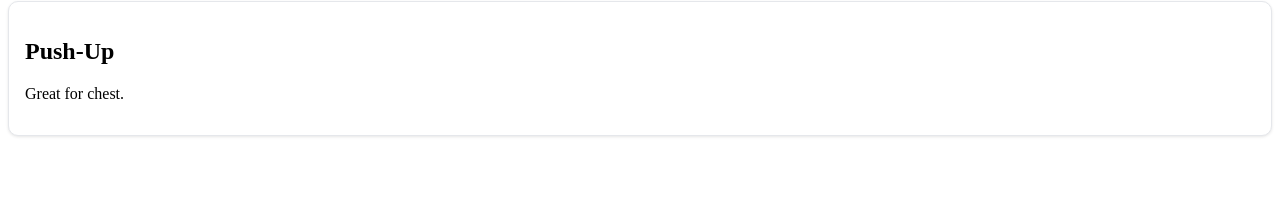
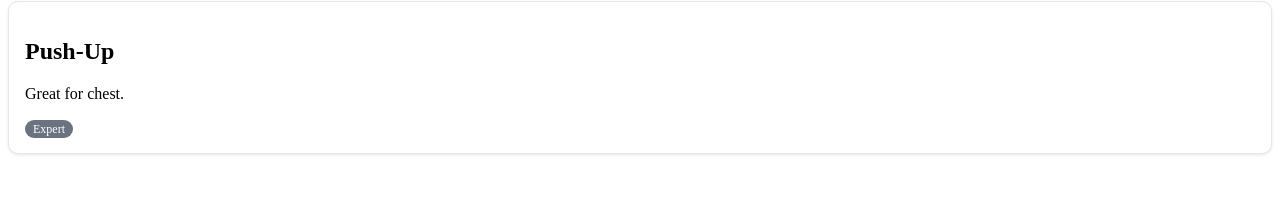
Before and after one commit to pierreroodman/fitness-tracker, a React (Vite) app in the folder fitness-tracker/: page / in a window 1280 px wide. Shown: the part 79-289 px from the top of the page. Built offline with nearby package versions, Linux system fonts and the light colour scheme.

Commit message:
Created a dynamic badge component

```diff
--- a/fitness-tracker/src/App.jsx
+++ b/fitness-tracker/src/App.jsx
@@ -1,11 +1,13 @@
 import Button from './components/Button';
 import Card from './components/Card';
+import Badge from './components/Badge';
 
 function App() {
   return (
     <div>
       <h1>Fitness Tracker</h1>
-      <Card><h2>Push-Up</h2><p>Great for chest.</p></Card>
+      <Card><h2>Push-Up</h2><p>Great for chest.</p><Badge label="Expert"/></Card>
+
     </div>
   );
 }
--- /dev/null
+++ b/fitness-tracker/src/components/Badge.jsx
@@ -0,0 +1,24 @@
+import PropTypes from 'prop-types';
+
+const levelColors = {
+  Beginner: '#16a34a',
+  Intermediate: '#d97706',
+  Advanced: '#dc2626',
+};
+
+function Badge({ label }) {
+  // Inline style: a JavaScript object, written with camelCase keys
+  const style = {
+    background: levelColors[label] || '#6b7280',
+    color: 'white',
+    padding: '2px 8px',
+    borderRadius: '12px',
+    fontSize: '0.75rem',
+  };
+
+  return <span style={style}>{label}</span>;
+}
+
+Badge.propTypes = { label: PropTypes.string.isRequired };
+
+export default Badge;
```
